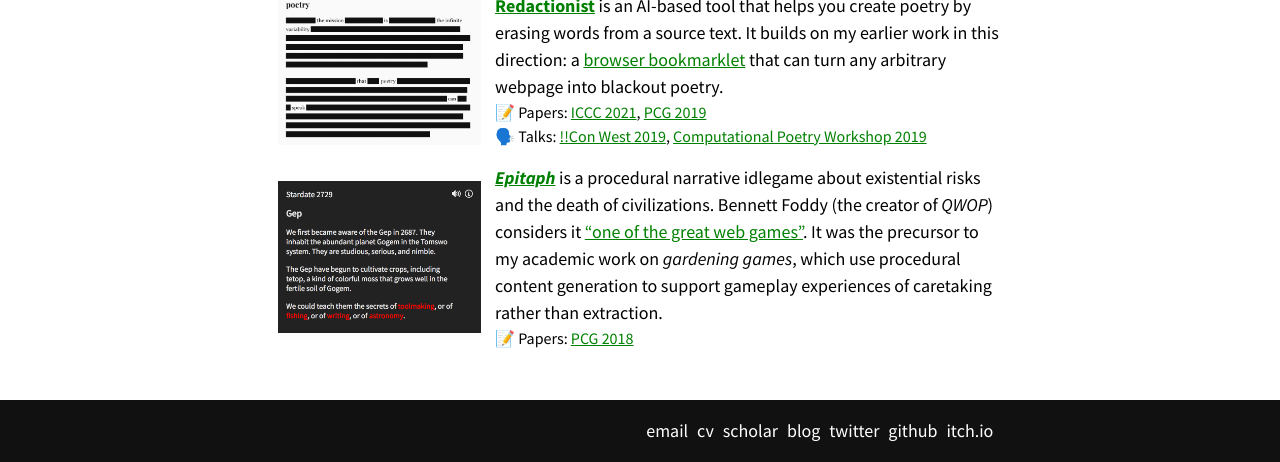
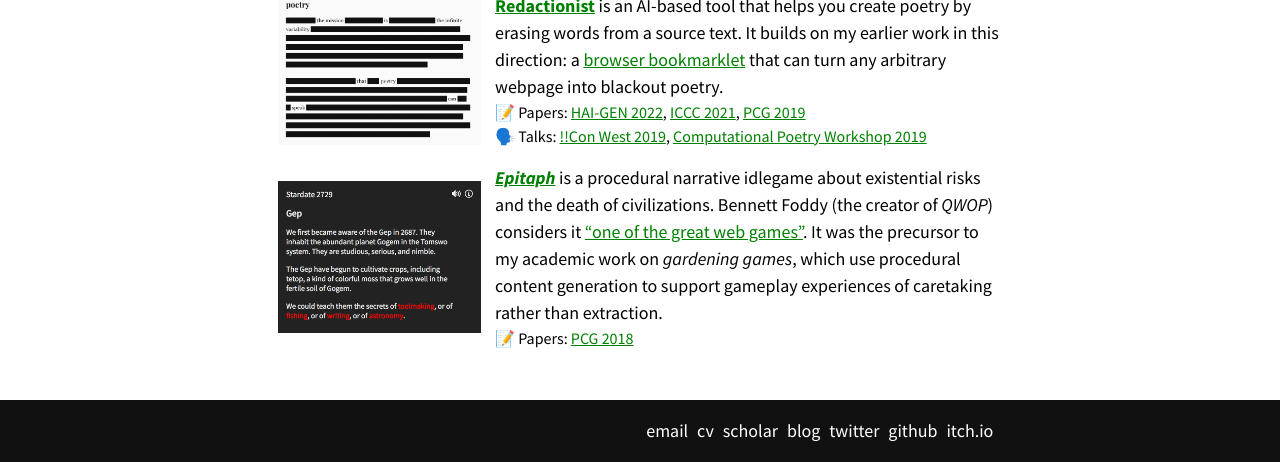
Before and after one commit to mkremins/mkremins.github.io, a Jekyll site: the page built from index.html, in a window 1280 px wide and 900 px high, scrolled down 2505 px, cut to the strip 438-900 px from the top of the window. Built offline with Jekyll 4.4.1, drawn with Linux system fonts in a browser that asks for light colours.

Commit message:
Add HAI-GEN 2022 paper link to front page

```diff
--- a/index.html
+++ b/index.html
@@ -273,7 +273,7 @@ layout: null
 					<div class="card-text">
 						<span class="card-title"><a href="https://mkremins.github.io/blackout/interactive">Redactionist</a></span> is an AI-based tool that helps you create poetry by erasing words from a source text. It builds on my earlier work in this direction: a <a href="https://mkremins.github.io/blackout">browser bookmarklet</a> that can turn any arbitrary webpage into blackout poetry. <!--<a href="https://github.com/mkremins/blackout">Code available here.</a>-->
 						<div class="card-links">
-							📝 Papers: <a href="https://mkremins.github.io/publications/ReflectiveCreators_ICCC2021.pdf">ICCC 2021</a>, <a href="https://mkremins.github.io/publications/GeneratorsThatRead.pdf">PCG 2019</a><br>
+							📝 Papers: <a href="https://mkremins.github.io/publications/ERaCA_HAI-GEN2022.pdf">HAI-GEN 2022</a>, <a href="https://mkremins.github.io/publications/ReflectiveCreators_ICCC2021.pdf">ICCC 2021</a>, <a href="https://mkremins.github.io/publications/GeneratorsThatRead.pdf">PCG 2019</a><br>
 							🗣️ Talks: <a href="https://www.youtube.com/watch?v=klO7XBFUIj8">!!Con West 2019</a>, <a href="https://www.twitch.tv/videos/432818307?t=0h27m20s">Computational Poetry Workshop 2019</a>
 						</div>
 					</div>
```
